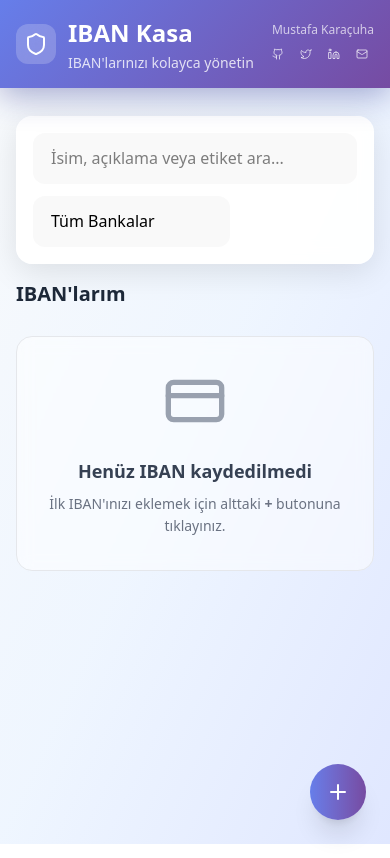
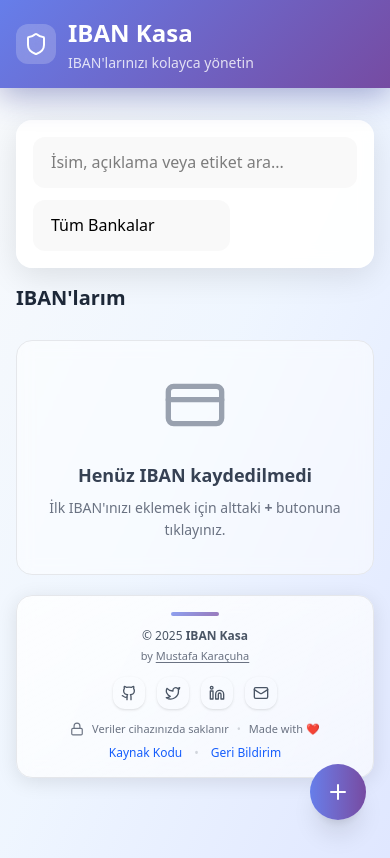
Before and after one commit to mustafakaracuha/KolayIBAN, a React (Vite) app: page / in a window 390 px wide. Built offline with nearby package versions, Linux system fonts and the light colour scheme.

Commit message:
Header desktop enhancements: wider layout, add source/feedback links; mobile footer polished

```diff
--- a/src/App.jsx
+++ b/src/App.jsx
@@ -9,6 +9,7 @@ import AddIbanModal from "./components/AddIbanModal";
 import ConfirmModal from "./components/ConfirmModal";
 import FloatingAddButton from "./components/FloatingAddButton";
 import ScrollToTop from "./components/ScrollToTop";
+import Footer from "./components/Footer";
 
 // Utils
 import {
@@ -287,6 +288,7 @@ function App() {
       />
 
       <ScrollToTop />
+      <Footer />
       <FloatingAddButton onClick={() => setShowForm(true)} />
     </div>
   );
--- /dev/null
+++ b/src/components/Footer.jsx
@@ -0,0 +1,66 @@
+import { Github, Twitter, Linkedin, Mail, Lock } from "lucide-react";
+
+function Footer() {
+  return (
+    <footer className="md:hidden mt-2 pb-20 px-4">
+      <div className="bg-gradient-to-br from-white/80 to-white/60 dark:from-slate-800/80 dark:to-slate-800/60 backdrop-blur-sm border border-gray-200 dark:border-gray-700 rounded-2xl p-4 text-center shadow-soft">
+        <div className="h-1 w-12 mx-auto bg-gradient-primary rounded-full mb-3 animate-pulse" />
+        <p className="text-xs text-gray-600 dark:text-gray-300 mb-1">
+          © 2025 <span className="font-semibold">IBAN Kasa</span>
+        </p>
+        <p className="text-[11px] text-gray-500 dark:text-gray-400 mb-3">
+          by <a href="https://github.com/mustafakaracuha" target="_blank" rel="noopener noreferrer" className="font-medium underline underline-offset-2">Mustafa Karaçuha</a>
+        </p>
+        <div className="flex items-center justify-center gap-3">
+          <a
+            href="https://github.com/mustafakaracuha"
+            target="_blank"
+            rel="noopener noreferrer"
+            className="p-2 text-gray-600 dark:text-gray-300 hover:text-gray-900 dark:hover:text-white hover:bg-gray-100/70 dark:hover:bg-white/10 rounded-xl transition-all duration-300 shadow-sm"
+            title="GitHub"
+          >
+            <Github className="w-4 h-4" />
+          </a>
+          <a
+            href="https://twitter.com/muskaracuha"
+            target="_blank"
+            rel="noopener noreferrer"
+            className="p-2 text-gray-600 dark:text-gray-300 hover:text-gray-900 dark:hover:text-white hover:bg-gray-100/70 dark:hover:bg-white/10 rounded-xl transition-all duration-300 shadow-sm"
+            title="Twitter"
+          >
+            <Twitter className="w-4 h-4" />
+          </a>
+          <a
+            href="https://linkedin.com/in/mustafakaracuha"
+            target="_blank"
+            rel="noopener noreferrer"
+            className="p-2 text-gray-600 dark:text-gray-300 hover:text-gray-900 dark:hover:text-white hover:bg-gray-100/70 dark:hover:bg-white/10 rounded-xl transition-all duration-300 shadow-sm"
+            title="LinkedIn"
+          >
+            <Linkedin className="w-4 h-4" />
+          </a>
+          <a
+            href="mailto:karacuhaa58@gmail.com"
+            className="p-2 text-gray-600 dark:text-gray-300 hover:text-gray-900 dark:hover:text-white hover:bg-gray-100/70 dark:hover:bg-white/10 rounded-xl transition-all duration-300 shadow-sm"
+            title="E-posta"
+          >
+            <Mail className="w-4 h-4" />
+          </a>
+        </div>
+        <div className="mt-3 flex items-center justify-center gap-2 text-[11px] text-gray-500 dark:text-gray-400">
+          <Lock className="w-3.5 h-3.5" />
+          <span>Veriler cihazınızda saklanır</span>
+          <span className="text-gray-300">•</span>
+          <span>Made with ❤️</span>
+        </div>
+        <div className="mt-2 flex items-center justify-center gap-3 text-xs">
+          <a href="https://github.com/mustafakaracuha/iban-kasa" target="_blank" rel="noopener noreferrer" className="text-blue-600 dark:text-blue-400 hover:underline">Kaynak Kodu</a>
+          <span className="text-gray-300">•</span>
+          <a href="mailto:karacuhaa58@gmail.com" className="text-blue-600 dark:text-blue-400 hover:underline">Geri Bildirim</a>
+        </div>
+      </div>
+    </footer>
+  );
+}
+
+export default Footer;
--- a/src/components/Header.jsx
+++ b/src/components/Header.jsx
@@ -12,7 +12,7 @@ import {
 function Header({}) {
   return (
     <div className="bg-gradient-primary shadow-modern overflow-hidden fixed top-0 left-0 right-0 z-50">
-      <div className="w-full px-3 sm:px-4 md:max-w-3xl md:mx-auto md:px-4 py-3 sm:py-4 md:py-6 mobile-header">
+      <div className="w-full px-3 sm:px-4 md:max-w-4xl lg:max-w-5xl md:mx-auto md:px-4 py-3 sm:py-4 md:py-6 mobile-header">
         <div className="flex items-center justify-between">
           <div className="flex items-center gap-3 md:gap-4">
             <div className="p-2 md:p-3 bg-white/20 rounded-xl md:rounded-2xl backdrop-blur-sm">
@@ -28,11 +28,11 @@ function Header({}) {
             </div>
           </div>
 
-          {/* Sağ taraf - Sosyal medya ve geliştirici */}
-          <div className="flex flex-col items-end gap-1">
-            {/* Geliştirici adı (sadece desktop'ta) */}
-            <div className="text-xs text-white/70">
-              <span className="font-medium">Mustafa Karaçuha</span>
+          {/* Sağ taraf - Sosyal medya ve geliştirici (sadece desktop) */}
+          <div className="hidden md:flex flex-col items-end gap-1">
+            {/* Geliştirici */}
+            <div className="text-xs text-white/80">
+              <span className="font-medium">by Mustafa Karaçuha</span>
             </div>
             <div className="flex items-center justify-end gap-1 md:gap-2">
               <a
@@ -70,6 +70,26 @@ function Header({}) {
                 <Mail className="w-3 h-3 md:w-4 md:h-4" />
               </a>
             </div>
+            {/* Kaynak ve geri bildirim linkleri */}
+            <div className="hidden md:flex items-center justify-end gap-3 text-[11px] text-white/80 mt-1">
+              <a
+                href="https://github.com/mustafakaracuha/iban-kasa"
+                target="_blank"
+                rel="noopener noreferrer"
+                className="hover:underline"
+              >
+                Kaynak Kodu
+              </a>
+              <span className="opacity-50">•</span>
+              <a href="mailto:karacuhaa58@gmail.com" className="hover:underline">Geri Bildirim</a>
+            </div>
+            <div className="text-[11px] text-white/70 mt-1 flex items-center gap-2">
+              <span>© 2025 IBAN Kasa</span>
+              <span className="opacity-50">•</span>
+              <span>Veriler cihazınızda saklanır</span>
+              <span className="opacity-50">•</span>
+              <span>Made with ❤️</span>
+            </div>
           </div>
         </div>
       </div>
--- a/src/components/SearchAndFilter.jsx
+++ b/src/components/SearchAndFilter.jsx
@@ -9,7 +9,7 @@ function SearchAndFilter({
   turkishBanks
 }) {
   return (
-    <div className="card-modern p-4 sm:p-6 md:p-8 mb-4 sm:mb-6 md:mb-8 mobile-search-filter overflow-hidden w-full mt-5">
+    <div className="card-modern p-4 sm:p-6 md:p-8 mb-4 sm:mb-6 md:mb-8 mobile-search-filter overflow-hidden w-full mt-6 md:mt-18">
       <div className="flex flex-col gap-3 sm:gap-4 md:gap-6 lg:flex-row">
         <div className="flex-1 relative">
           <input
```
